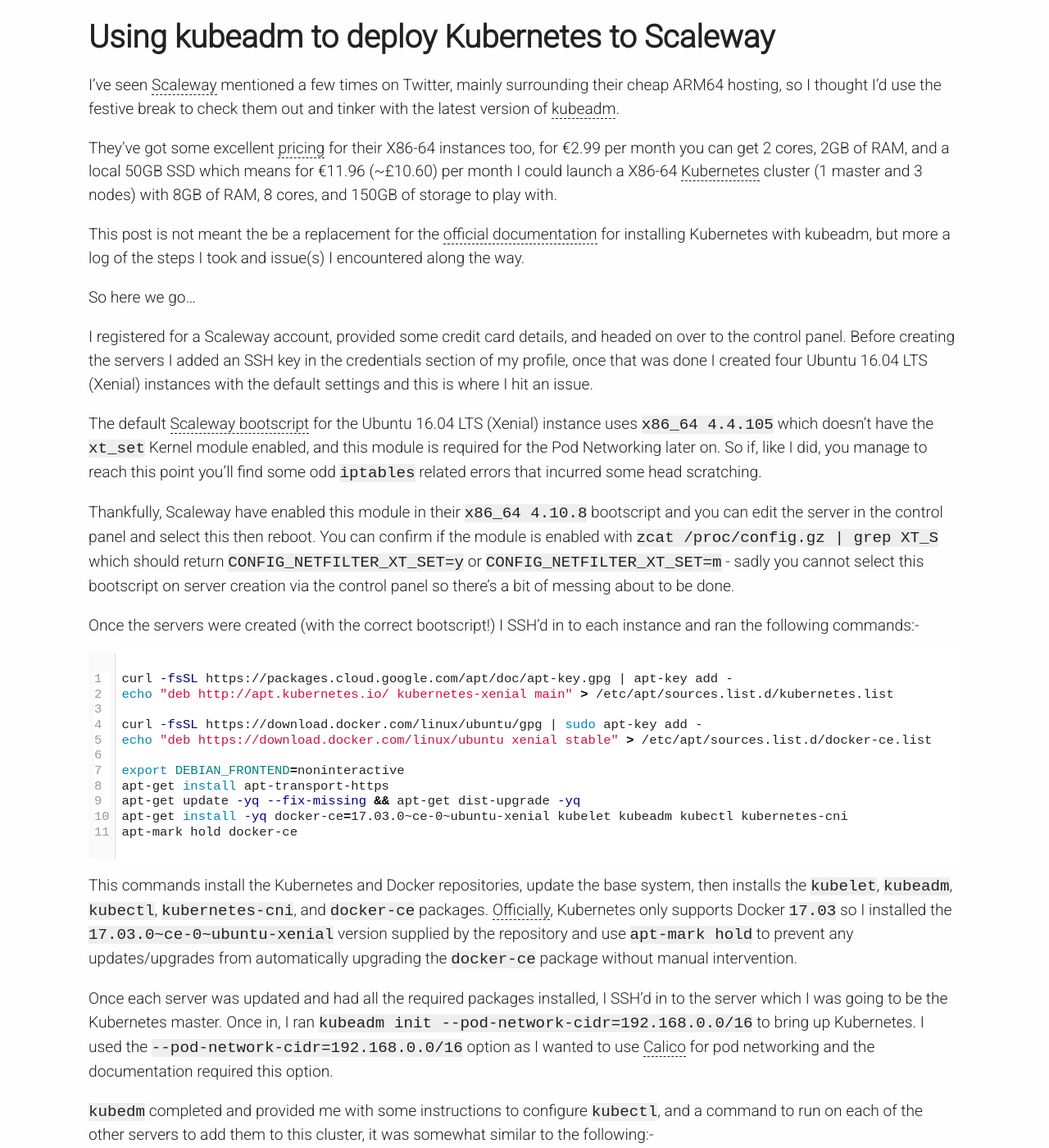
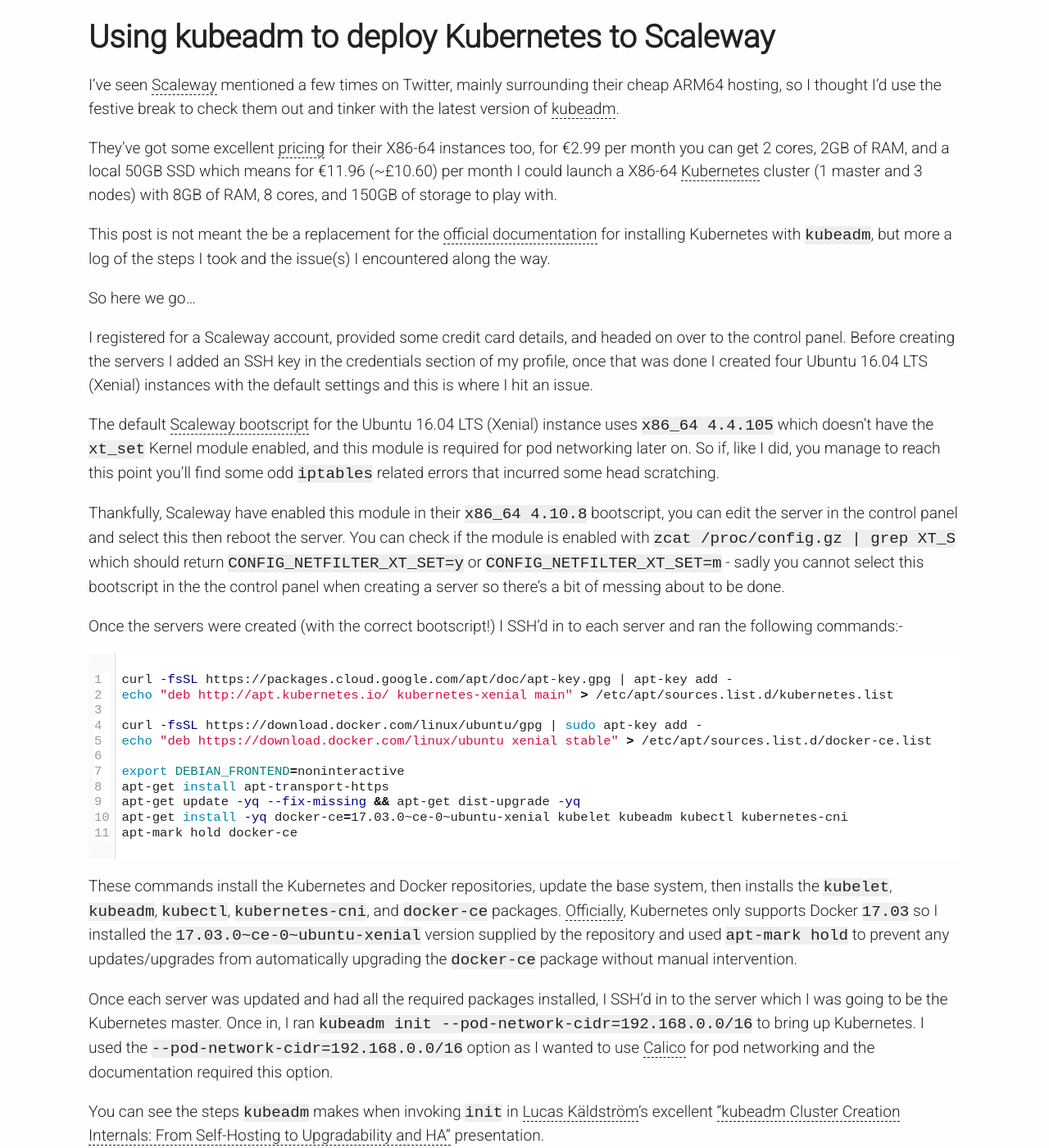
Before and after one commit to anthonysterling/anthonysterling.github.com, a Jekyll site: the page built from _posts/2017-12-31-using-kubeadm-to-deploy-kubernetes-to-scaleway.md, in a window 1280 px wide and 1400 px high. Shown: the whole window at 82% size. Built offline with Jekyll 4.4.1, drawn with Linux system fonts in a browser that asks for light colours; some of the changed text lies outside the part shown.

Commit message:
FIX ALL THE TYPOS

```diff
--- a/_posts/2017-12-31-using-kubeadm-to-deploy-kubernetes-to-scaleway.md
+++ b/_posts/2017-12-31-using-kubeadm-to-deploy-kubernetes-to-scaleway.md
@@ -9,17 +9,17 @@
 
 They've got some excellent [pricing][3] for their X86-64 instances too, for €2.99 per month you can get 2 cores, 2GB of RAM, and a local 50GB SSD which means for €11.96 (~£10.60) per month I could launch a X86-64 [Kubernetes][4] cluster (1 master and 3 nodes) with 8GB of RAM, 8 cores, and 150GB of storage to play with.
 
-This post is not meant the be a replacement for the [official documentation][5] for installing Kubernetes with kubeadm, but more a log of the steps I took and issue(s) I encountered along the way.
+This post is not meant the be a replacement for the [official documentation][5] for installing Kubernetes with `kubeadm`, but more a log of the steps I took and the issue(s) I encountered along the way.
 
 So here we go...
 
 I registered for a Scaleway account, provided some credit card details, and headed on over to the control panel. Before creating the servers I added an SSH key in the credentials section of my profile, once that was done I created four Ubuntu 16.04 LTS (Xenial) instances with the default settings and this is where I hit an issue.
 
-The default [Scaleway bootscript][6] for the Ubuntu 16.04 LTS (Xenial) instance uses `x86_64 4.4.105` which doesn't have the `xt_set` Kernel module enabled, and this module is required for the Pod Networking later on. So if, like I did, you manage to reach this point you'll find some odd `iptables` related errors that incurred some head scratching.
+The default [Scaleway bootscript][6] for the Ubuntu 16.04 LTS (Xenial) instance uses `x86_64 4.4.105` which doesn't have the `xt_set` Kernel module enabled, and this module is required for pod networking later on. So if, like I did, you manage to reach this point you'll find some odd `iptables` related errors that incurred some head scratching.
 
-Thankfully, Scaleway have enabled this module in their `x86_64 4.10.8` bootscript and you can edit the server in the control panel and select this then reboot. You can confirm if the module is enabled with `zcat /proc/config.gz | grep XT_S` which should return `CONFIG_NETFILTER_XT_SET=y` or `CONFIG_NETFILTER_XT_SET=m` - sadly you cannot select this bootscript on server creation via the control panel so there's a bit of messing about to be done.
+Thankfully, Scaleway have enabled this module in their `x86_64 4.10.8` bootscript, you can edit the server in the control panel and select this then reboot the server. You can check if the module is enabled with `zcat /proc/config.gz | grep XT_S` which should return `CONFIG_NETFILTER_XT_SET=y` or `CONFIG_NETFILTER_XT_SET=m` - sadly you cannot select this bootscript in the the control panel when creating a server so there's a bit of messing about to be done.
 
-Once the servers were created (with the correct bootscript!) I SSH'd in to each instance and ran the following commands:-
+Once the servers were created (with the correct bootscript!) I SSH'd in to each server and ran the following commands:-
 
 {% highlight bash linenos %}
 curl -fsSL https://packages.cloud.google.com/apt/doc/apt-key.gpg | apt-key add -
@@ -35,9 +35,11 @@
 apt-mark hold docker-ce
 {% endhighlight %}
 
-This commands install the Kubernetes and Docker repositories, update the base system, then installs the `kubelet`, `kubeadm`, `kubectl`, `kubernetes-cni`, and `docker-ce` packages. [Officially][7], Kubernetes only supports Docker `17.03` so I installed the `17.03.0~ce-0~ubuntu-xenial` version supplied by the repository and use `apt-mark hold` to prevent any updates/upgrades from automatically upgrading the `docker-ce` package without manual intervention.
+These commands install the Kubernetes and Docker repositories, update the base system, then installs the `kubelet`, `kubeadm`, `kubectl`, `kubernetes-cni`, and `docker-ce` packages. [Officially][7], Kubernetes only supports Docker `17.03` so I installed the `17.03.0~ce-0~ubuntu-xenial` version supplied by the repository and used `apt-mark hold` to prevent any updates/upgrades from automatically upgrading the `docker-ce` package without manual intervention.
 
 Once each server was updated and had all the required packages installed, I SSH'd in to the server which I was going to be the Kubernetes master. Once in, I ran `kubeadm init --pod-network-cidr=192.168.0.0/16` to bring up Kubernetes. I used the `--pod-network-cidr=192.168.0.0/16` option as I wanted to use [Calico][8] for pod networking and the documentation required this option.
+
+You can see the steps `kubeadm` makes when invoking `init` in [Lucas Käldström][9]'s excellent ["kubeadm Cluster Creation Internals: From Self-Hosting to Upgradability and HA"][10] presentation.
 
 `kubedm` completed and provided me with some instructions to configure `kubectl`, and a command to run on each of the other servers to add them to this cluster, it was somewhat similar to the following:-
 
@@ -85,7 +87,7 @@
 kube-system   kube-scheduler-k8s-master                 1/1       Running   0          2m
 {% endhighlight %}
 
-After running the kubeadm join command on each of the other servers, I SSH'd back in to the master and ran `kubectl --kubeconfig=/etc/kubernetes/admin.conf get nodes` to confirm that they had joined, and for completion that looked like:-
+After running the `kubeadm join ...` command on each of the other servers, I SSH'd back in to the master and ran `kubectl --kubeconfig=/etc/kubernetes/admin.conf get nodes` to confirm that they had joined, and for completion that looked like:-
 
 {% highlight bash linenos %}
 NAME         STATUS    ROLES     AGE       VERSION
```
Also changed, not shown: other parts of _posts/2017-12-31-using-kubeadm-to-deploy-kubernetes-to-scaleway.md (+2 -0 lines), _posts/2018-01-01-deploying-kubernetes-with-the-scaleway-cli.md (+4 -8 lines).
